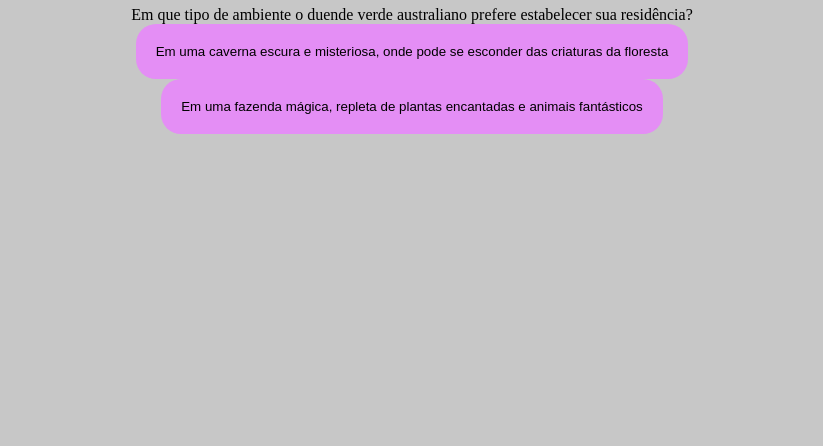
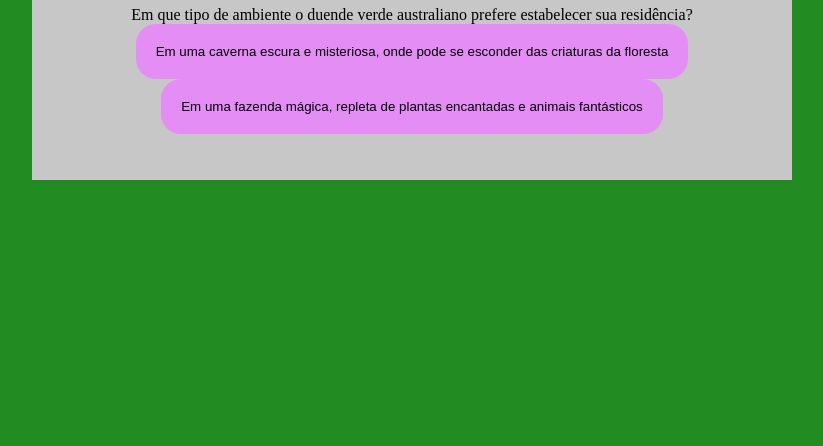
Before and after one commit to gleeck/projeto-2tri, a plain HTML site: page index.html in a window 1280 px wide. Shown: the part 370-816 px from the top of the page, without its empty margins (228-1051 px from the left). Drawn offline with Linux system fonts and the light colour scheme.

Commit message:
Atualizar o style.css

```diff
--- a/style.css
+++ b/style.css
@@ -1,5 +1,5 @@
 :root{
-  --cor-fundo: #c7c7c7 ;
+  --cor-fundo: #228B22 ;
   --cor-principal: #c7c7c7 ;
   --cor-secundaria: #e48ef5;
   --cor-destaque: #bf18fb;
```
